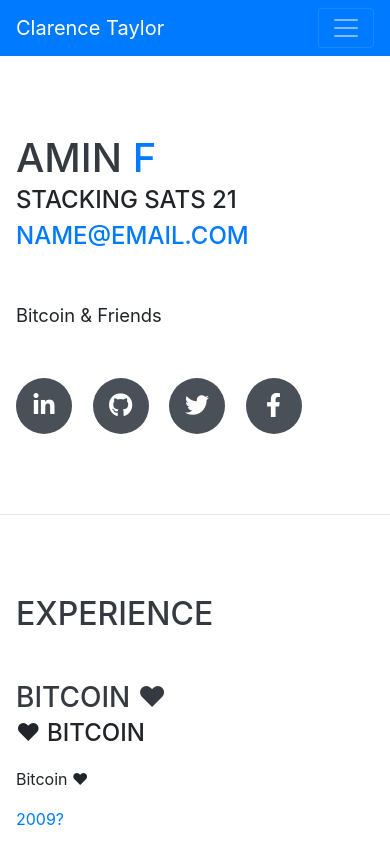
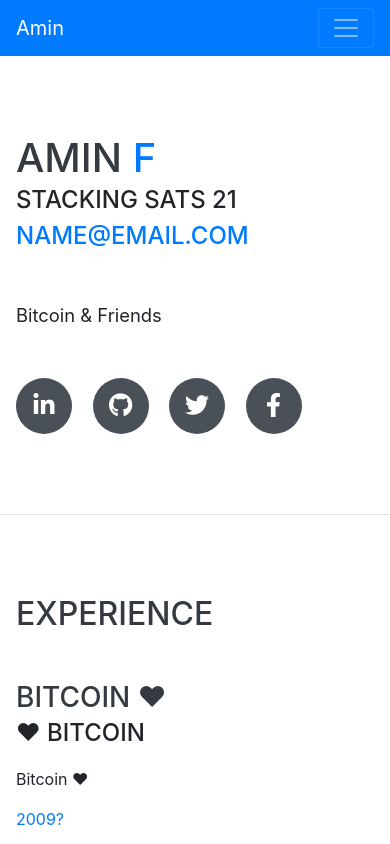
Before and after one commit to lamaran/lamaran.github.io, a website with bundled scripts: page index.html in a window 390 px wide. Shown: the top 844 px of the page. Built offline with nearby package versions, Linux system fonts and the light colour scheme; a web font is replaced by a local one.

Commit message:
❤❤
❤❤

```diff
--- a/index.html
+++ b/index.html
@@ -27,7 +27,7 @@
 
   <nav class="navbar navbar-expand-lg navbar-dark bg-primary fixed-top" id="sideNav">
     <a class="navbar-brand js-scroll-trigger" href="#page-top">
-      <span class="d-block d-lg-none">Clarence Taylor</span>
+      <span class="d-block d-lg-none">Amin</span>
       <span class="d-none d-lg-block">
         <img class="img-fluid img-profile rounded-circle mx-auto mb-2" src="img/profile.jpg" alt="">
       </span>
```
